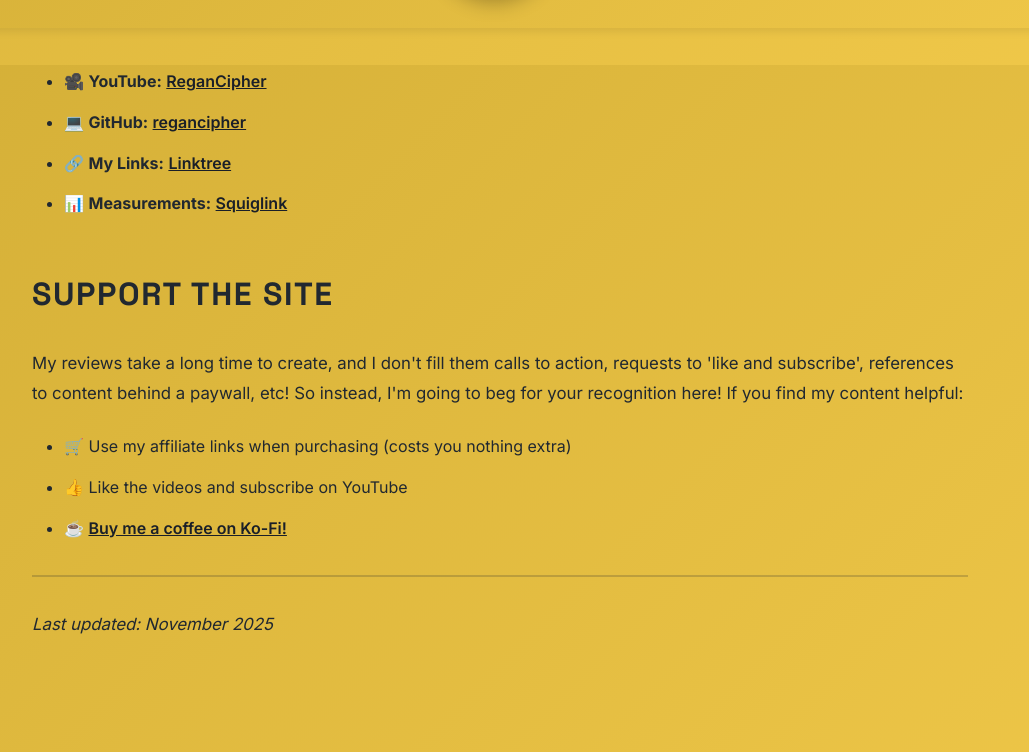
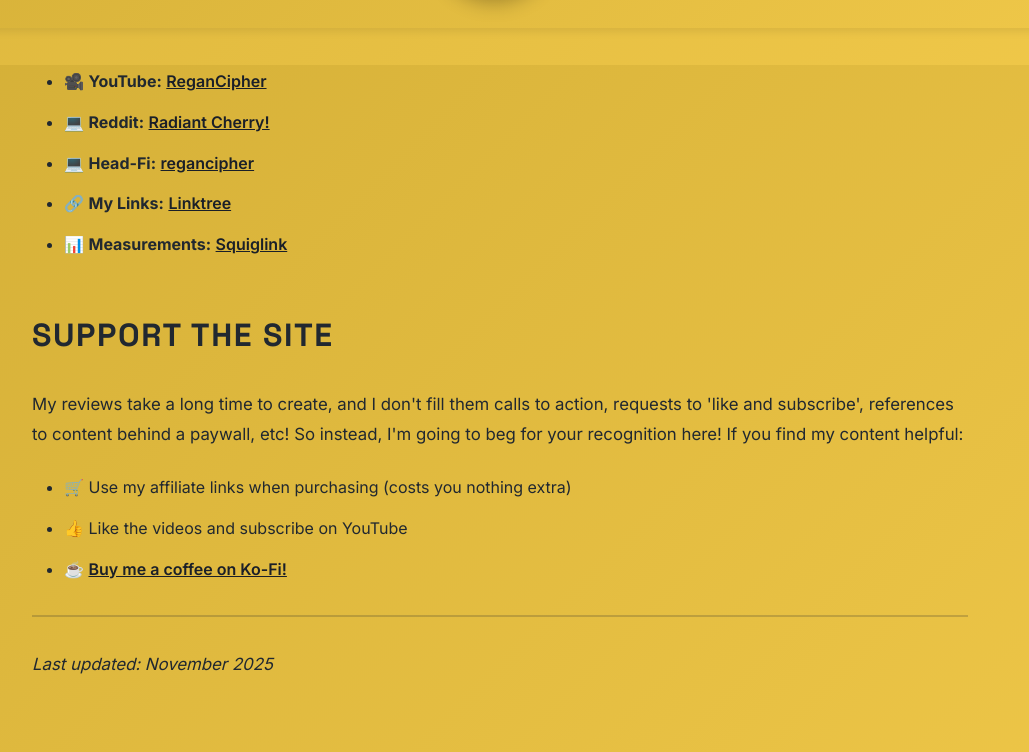
Before and after one commit to regancipher/regancipher.github.io, a Jekyll site: the page built from about.md, in a window 1280 px wide and 900 px high, scrolled down 2487 px, cut to the strip 148-900 px from the top of the window. Shown: the whole strip, without its empty margins (140-1169 px from the left). Built offline with Jekyll 4.4.1, drawn with Linux system fonts in a browser that asks for light colours.

Commit message:
About update links

```diff
--- a/about.md
+++ b/about.md
@@ -163,7 +163,8 @@
 
 <ul>
 <li>🎥 <strong>YouTube:</strong> <a href="https://youtube.com/@regancipher">ReganCipher</a></li>
-<li>💻 <strong>GitHub:</strong> <a href="https://github.com/regancipher">regancipher</a></li>
+<li>💻 <strong>Reddit:</strong> <a href="https://reddit.com/u/Radiant-Cherry-7973">Radiant Cherry!</a></li>
+<li>💻 <strong>Head-Fi:</strong> <a href="https://www.head-fi.org/members/regancipher.535074/">regancipher</a></li>
 <li>🔗 <strong>My Links:</strong> <a href="https://linktr.ee/rcaudio">Linktree</a></li>
 <li>📊 <strong>Measurements:</strong> <a href="https://regancipher.squig.link/">Squiglink</a></li>
 </ul>
```
